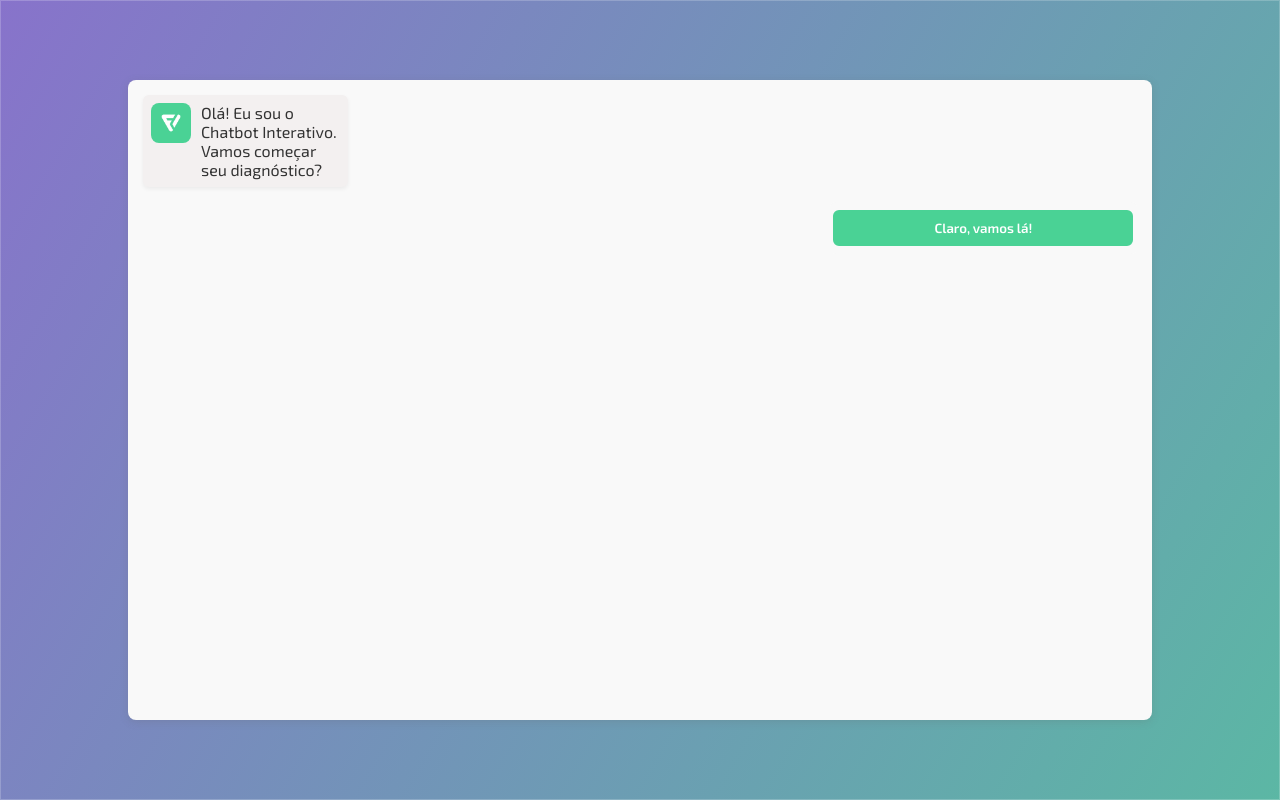
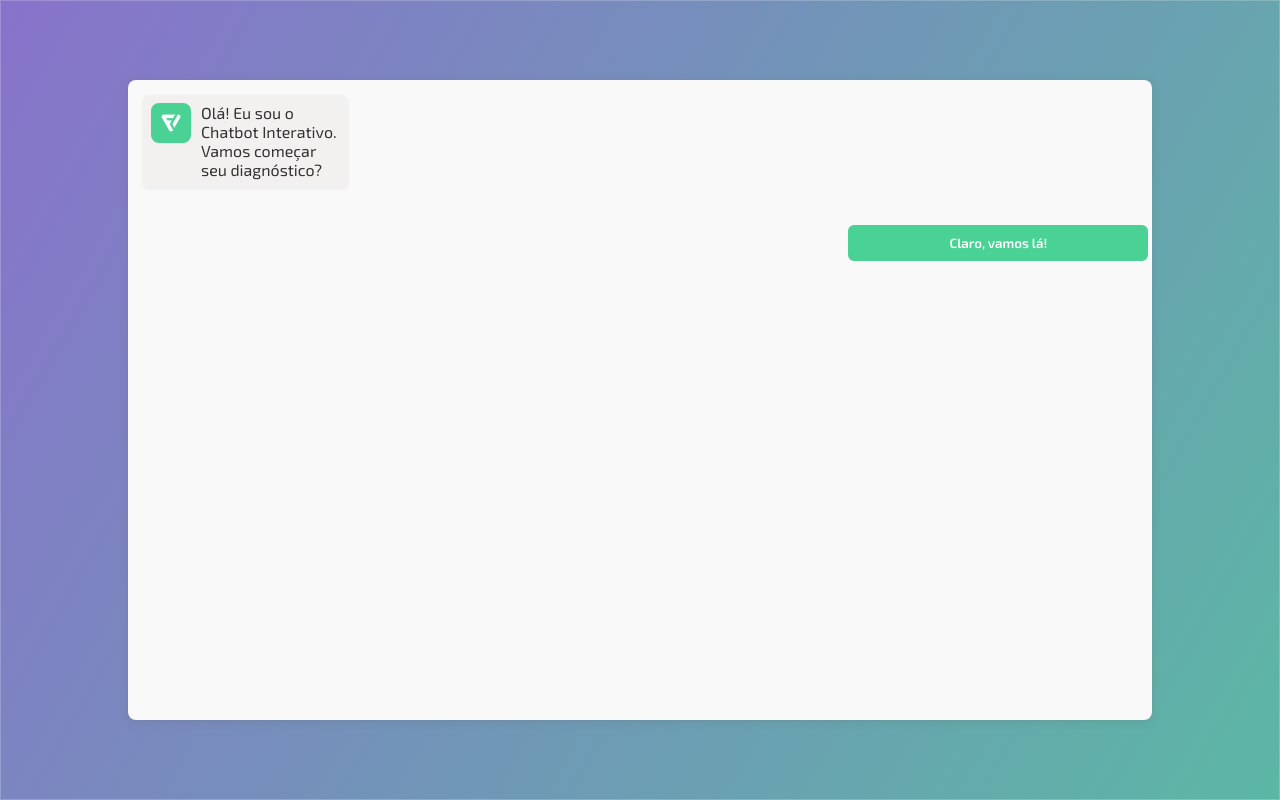
Before and after one commit to teichmullerhodge/Diagnostics, a plain HTML site: page index.html in a window 1280 px wide. Drawn offline with nearby package versions, Linux system fonts and the light colour scheme; some packages are replaced by stand-ins of ours; a script that the page names is missing.

Commit message:
wft happened in the styles.

```diff
--- a/style.css
+++ b/style.css
@@ -83,6 +83,7 @@
     flex-direction: column;
     align-items: center;
     justify-self: end;
+    margin-left: 70%;
     width: 30%;
     box-shadow: none;
     background-color: var(--dream-white);
@@ -145,11 +146,19 @@
     background-color: var(--dream-white);
 }
 
+
+
 .spacing {
 
     width: 100%;
     height: 2vh;
 }
+
+.chat-messages-list {
+    display: flex;
+    flex-direction: column;
+}
+
 
 .chat-messages {
 
```
